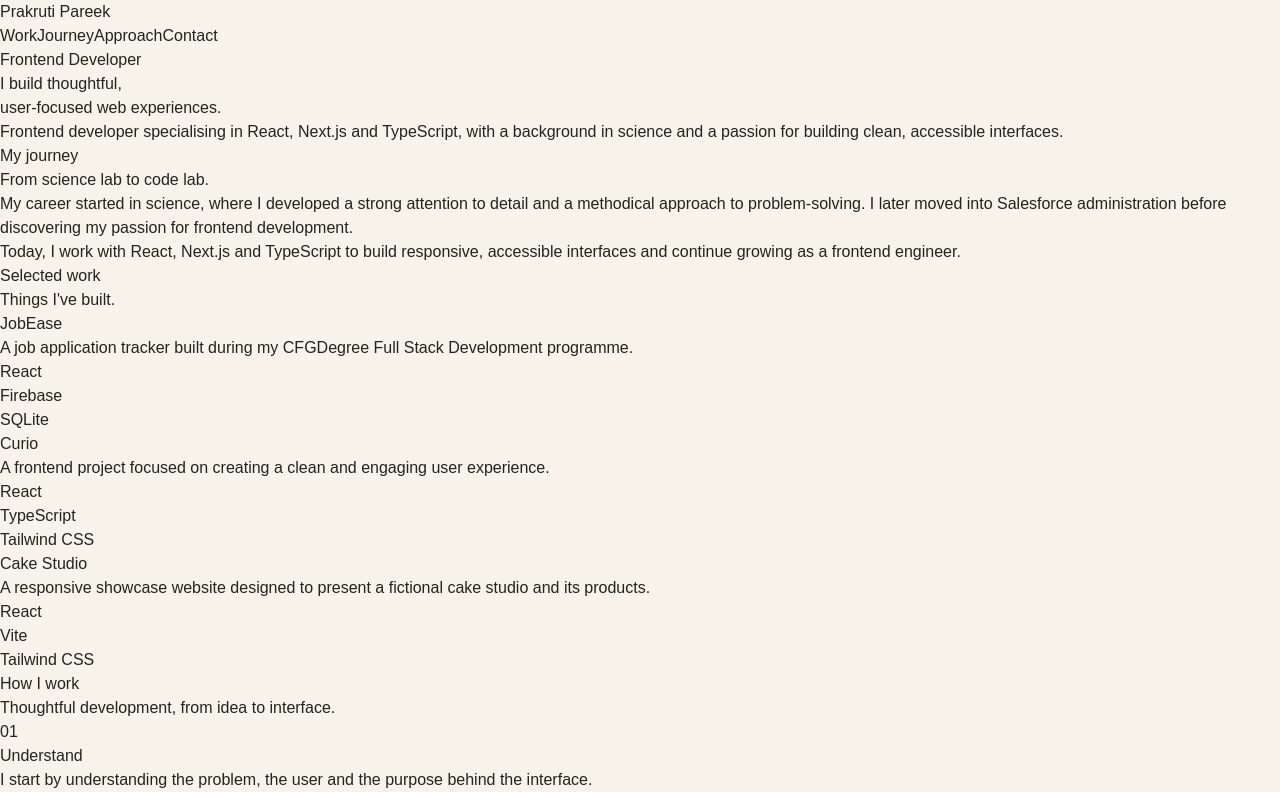
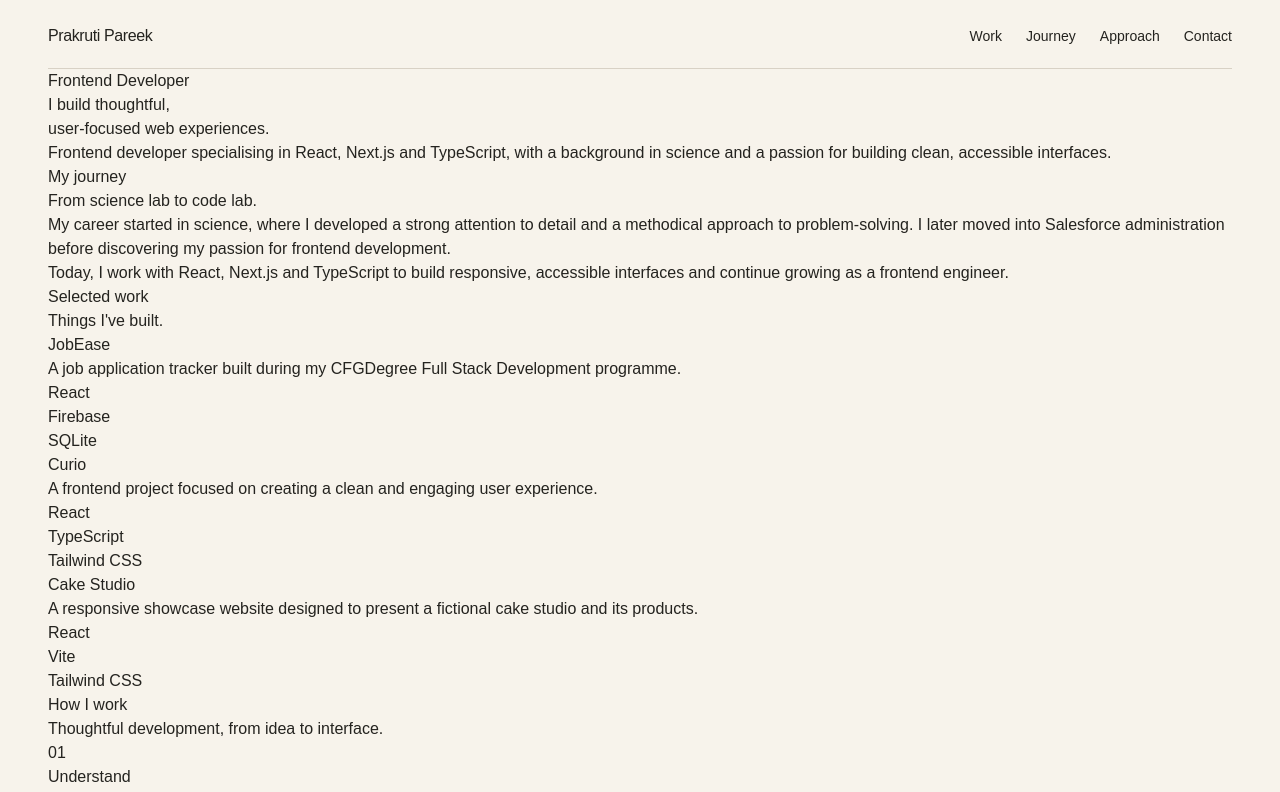
Before and after one commit to PrakrutiPareek/pp--portfolio, a Next.js app: page / in a window 1280 px wide. Shown: the top 792 px of the page. Built offline with nearby package versions, Linux system fonts and the light colour scheme.

Commit message:
fix: add approach link to navigation

```diff
--- a/src/app/components/Approach.tsx
+++ b/src/app/components/Approach.tsx
@@ -21,7 +21,7 @@ const approaches = [
 
 export default function Approach() {
   return (
-    <section>
+    <section id="approach">
       <p>How I work</p>
 
       <h2>Thoughtful development, from idea to interface.</h2>
--- a/src/app/components/Navbar.tsx
+++ b/src/app/components/Navbar.tsx
@@ -1,18 +1,32 @@
 import Link from "next/link";
+
+const navItems = [
+  {label: "Work", href: "#work"},
+  {label: "Journey", href: "#journey"},
+  {label: "Approach", href: "#approach"},
+  {label: "Contact", href: "#contact"},
+];
 
 export default function Navbar() {
   return (
-    <nav>
-      <div>
-        <Link href="/">Prakruti Pareek</Link>
-      </div>
+    <header className="mx-auto max-w-7xl px-6 pt-6 md:px-10 lg:px-12">
+      <nav className="flex items-center justify-between border-b border-(--border) pb-5">
+        <Link href="/" className="font-medium tracking-tight">
+          Prakruti Pareek
+        </Link>
 
-      <div>
-        <Link href="#work">Work</Link>
-        <Link href="#journey">Journey</Link>
-        <Link href="#approach">Approach</Link>
-        <Link href="#contact">Contact</Link>
-      </div>
-    </nav>
+        <div className="flex items-center gap-6">
+          {navItems.map((item) => (
+            <Link
+              key={item.href}
+              href={item.href}
+              className="text-sm text-(--muted) transition-colors hover:text-(--foreground)"
+            >
+              {item.label}
+            </Link>
+          ))}
+        </div>
+      </nav>
+    </header>
   );
 }
--- a/src/app/globals.css
+++ b/src/app/globals.css
@@ -3,6 +3,9 @@
 :root {
   --background: #f7f3eb;
   --foreground: #24231f;
+  --muted: #706d65;
+  --accent: #b58a3a;
+  --border: #d8d1c5;
 }
 
 * {
@@ -19,3 +22,12 @@ body {
   color: var(--foreground);
   font-family: Arial, Helvetica, sans-serif;
 }
+a {
+  color: inherit;
+  text-decoration: none;
+}
+
+::selection {
+  background: var(--foreground);
+  color: var(--background);
+}
--- a/src/app/layout.tsx
+++ b/src/app/layout.tsx
@@ -1,29 +1,32 @@
-import type { Metadata } from "next";
-import { Geist, Geist_Mono } from "next/font/google";
+import type {Metadata} from "next";
+import {Inter, DM_Mono} from "next/font/google";
 import "./globals.css";
 
-const geistSans = Geist({
-  variable: "--font-geist-sans",
+const inter = Inter({
+  variable: "--font-inter",
   subsets: ["latin"],
 });
 
-const geistMono = Geist_Mono({
-  variable: "--font-geist-mono",
+const dmMono = DM_Mono({
+  variable: "--font-dm-mono",
   subsets: ["latin"],
+  weight: ["400", "500"],
 });
 
 export const metadata: Metadata = {
-  title: "Create Next App",
-  description: "Generated by create next app",
+  title: "Prakruti Pareek — Frontend Developer",
+  description:
+    "Portfolio of Prakruti Pareek, a frontend developer specialising in React, Next.js and TypeScript.",
 };
 
-export default function RootLayout({ children }: LayoutProps<"/">) {
+export default function RootLayout({
+  children,
+}: Readonly<{
+  children: React.ReactNode;
+}>) {
   return (
-    <html
-      lang="en"
-      className={`${geistSans.variable} ${geistMono.variable} h-full antialiased`}
-    >
-      <body className="min-h-full flex flex-col">{children}</body>
+    <html lang="en">
+      <body className={`${inter.variable} ${dmMono.variable}`}>{children}</body>
     </html>
   );
 }
--- a/src/app/page.tsx
+++ b/src/app/page.tsx
@@ -10,14 +10,16 @@ export default function Home() {
   return (
     <>
       <Navbar />
-      <main>
+
+      <main className="mx-auto max-w-7xl px-6 md:px-10 lg:px-12">
         <Hero />
         <Journey />
         <Work />
         <Approach />
         <Contact />
-        <Footer />
       </main>
+
+      <Footer />
     </>
   );
 }
```
